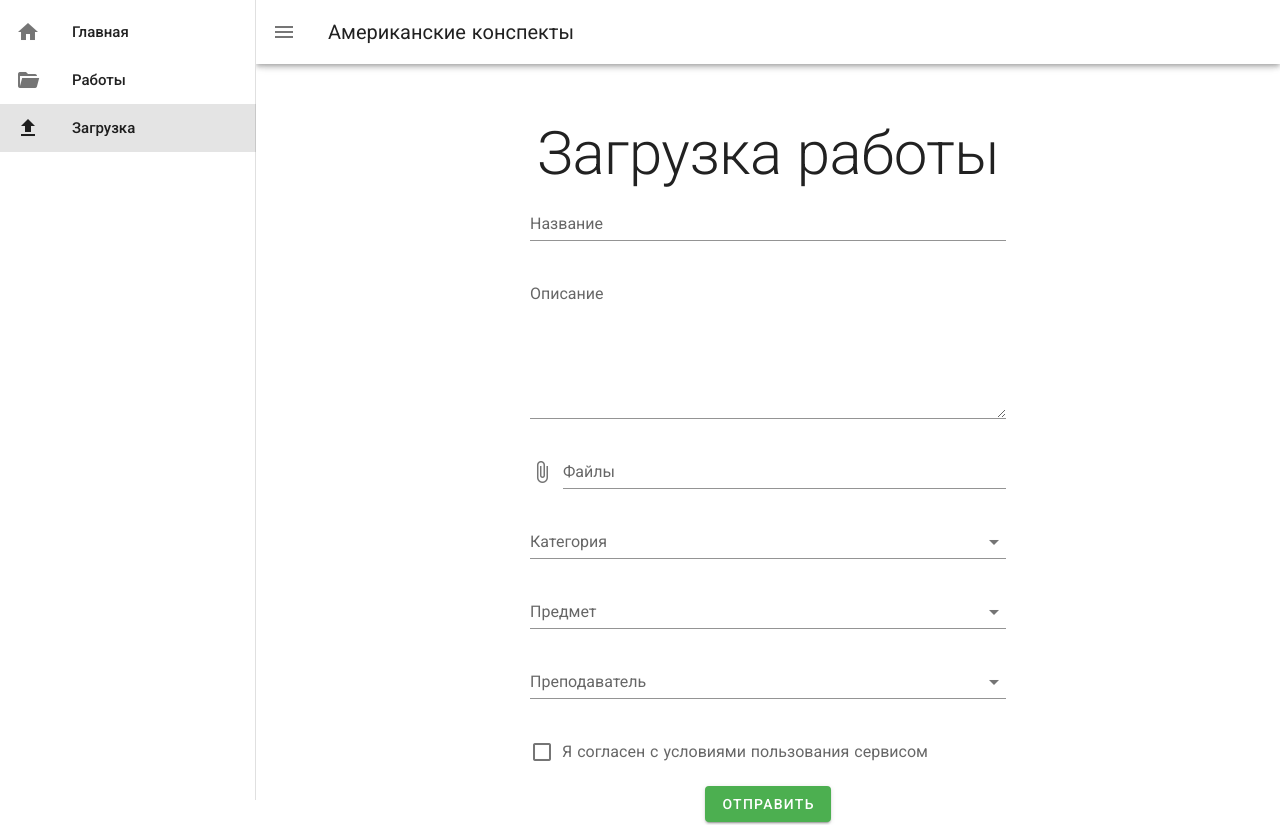
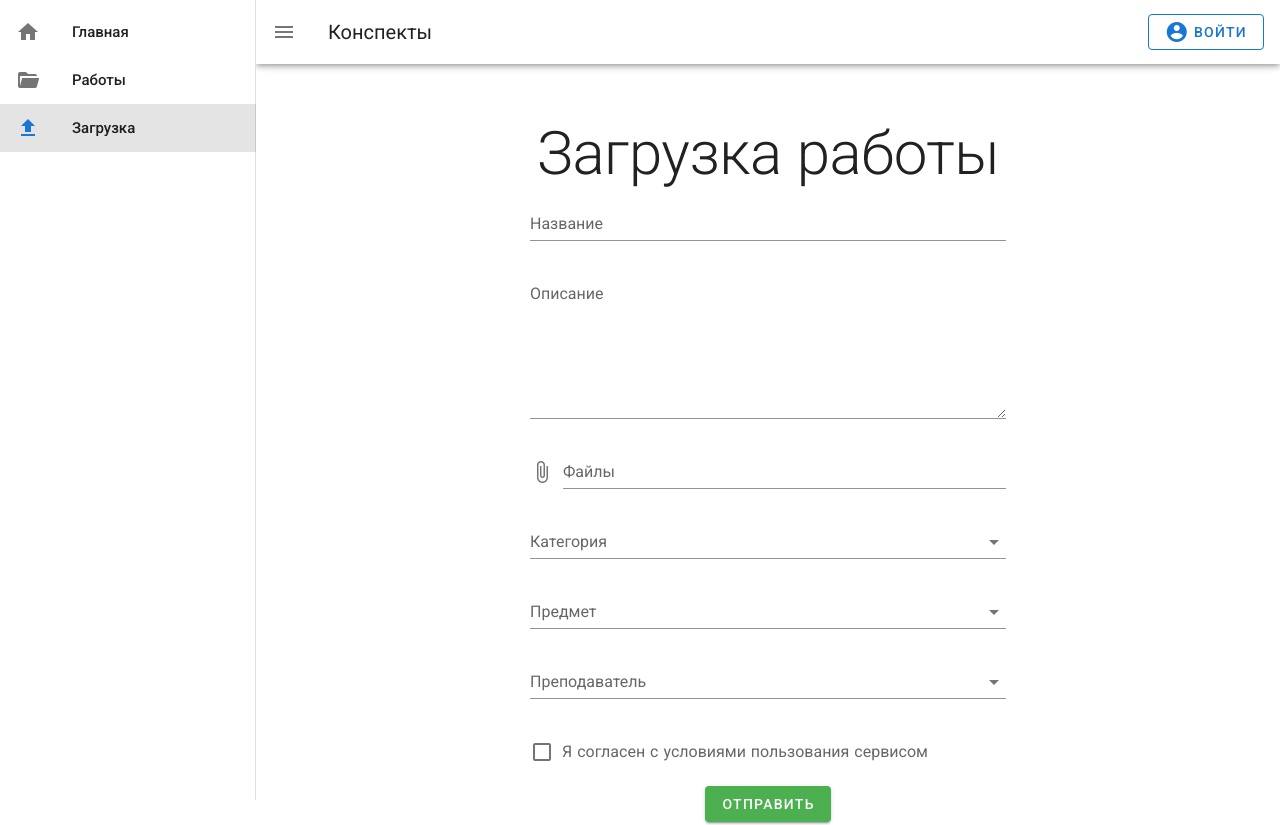
Before and after one commit to on3dd/Notes-App, a Nuxt app in the folder client/: page /upload in a window 1280 px wide. Shown: the top 825 px of the page. Built offline with nearby package versions, Linux system fonts and the light colour scheme; no server answers.

Commit message:
Minor changes

```diff
--- a/client/components/Navbar.vue
+++ b/client/components/Navbar.vue
@@ -37,7 +37,16 @@
       color="white"
     >
       <v-app-bar-nav-icon @click.stop="drawer = !drawer"/>
-      <v-toolbar-title>Американские конспекты</v-toolbar-title>
+      <v-toolbar-title>Конспекты</v-toolbar-title>
+      <v-spacer></v-spacer>
+
+      <v-btn
+        outlined
+        color="primary"
+      >
+        <v-icon class="mr-1">mdi-account-circle</v-icon>
+        <span>Войти</span>
+      </v-btn>
     </v-app-bar>
   </v-app>
 </template>
@@ -60,4 +69,7 @@
   .v-application--wrap {
     min-height: 0;
   }
+  .v-list-item--active .v-icon {
+    color: #1976d2 !important;
+  }
 </style>
--- a/client/pages/notes/_id.vue
+++ b/client/pages/notes/_id.vue
@@ -8,7 +8,7 @@
         <v-row
           justify="center"
           no-gutters
-          class="mx-md-6"
+          class="mx-md-6 px-2"
         >
           <v-col
             :sm="10"
@@ -31,7 +31,13 @@
                                                                              href="">{{subject.name}}</a></span>
             <span class="title mb-2 d-block font-weight-regular">Преподаватель: <a class="teacher" href="">{{teacher.name}}</a></span>
             <div class="my-6">
-              <v-btn x-large color="primary"><a style="color:white;text-decoration:none;" :href="note.link">Отрыть работу</a></v-btn>
+              <v-btn x-large color="d-sm-inline-block mr-1 primary"><a style="color:white;text-decoration:none;" :href="note.link">Отрыть</a></v-btn>
+              <v-btn x-large color="d-none d-sm-inline-block green"><a style="color:white;text-decoration:none;">Редактировать</a></v-btn>
+              <v-btn x-large color="d-sm-none my-2 green">
+                <a style="color:white;text-decoration:none;">
+                  <v-icon dark>mdi-pencil</v-icon>
+                </a>
+              </v-btn>
             </div>
           </v-col>
         </v-row>
```
